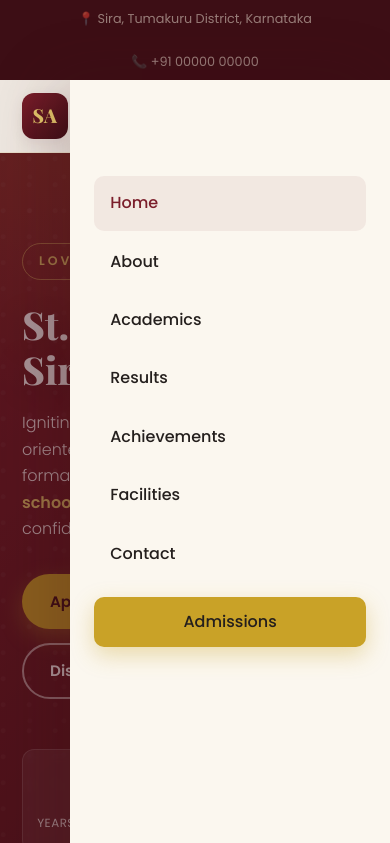
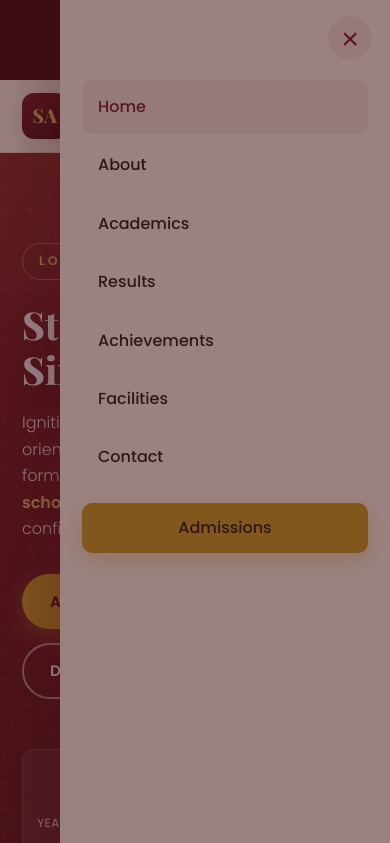
Before and after one commit to VincentThrives/st-annes-sira, a plain HTML site: page index.html in a window 390 px wide. Both pictures are taken after a click on the button "Toggle menu". Shown: the top 843 px of the page. Drawn offline with nearby package versions, Linux system fonts and the light colour scheme.

Commit message:
Fix mobile nav: off-canvas drawer, in-panel close button, scroll lock
- Disable navbar backdrop-filter on mobile so the fixed drawer anchors to
  the viewport instead of collapsing inside the 72px navbar
- Add explicit X close button inside the menu panel
- Lock body scroll while menu is open; prevent horizontal-scroll leak
- Lower back-to-top trigger to 400px and reset menu on resize to desktop

```diff
--- a/index.html
+++ b/index.html
@@ -35,6 +35,7 @@
       </a>
 
       <nav class="nav__links" id="navLinks">
+        <button class="nav__close" id="navClose" aria-label="Close menu">&times;</button>
         <a href="#home">Home</a>
         <a href="#about">About</a>
         <a href="#offer">Academics</a>
--- a/script.js
+++ b/script.js
@@ -197,6 +197,7 @@
   /* ---------- Mobile nav ---------- */
   const toggle = $("#navToggle");
   const links = $("#navLinks");
+  const navClose = $("#navClose");
   const backdrop = document.createElement("div");
   backdrop.className = "nav-backdrop";
   document.body.appendChild(backdrop);
@@ -205,20 +206,25 @@
     links.classList.remove("is-open");
     toggle.classList.remove("is-open");
     backdrop.classList.remove("is-open");
+    document.body.classList.remove("nav-open");
     toggle.setAttribute("aria-expanded", "false");
   }
   function openNav() {
     links.classList.add("is-open");
     toggle.classList.add("is-open");
     backdrop.classList.add("is-open");
+    document.body.classList.add("nav-open");
     toggle.setAttribute("aria-expanded", "true");
   }
   toggle.addEventListener("click", () => {
     links.classList.contains("is-open") ? closeNav() : openNav();
   });
+  if (navClose) navClose.addEventListener("click", closeNav);
   backdrop.addEventListener("click", closeNav);
   $$("#navLinks a").forEach((a) => a.addEventListener("click", closeNav));
   window.addEventListener("keydown", (e) => { if (e.key === "Escape") closeNav(); });
+  // Reset menu state when returning to desktop width
+  window.addEventListener("resize", () => { if (window.innerWidth > 920) closeNav(); });
 
   /* ---------- Navbar shadow + back-to-top ---------- */
   const nav = $("#nav");
@@ -226,7 +232,7 @@
   function onScroll() {
     const y = window.scrollY;
     nav.classList.toggle("is-scrolled", y > 10);
-    toTop.classList.toggle("is-visible", y > 600);
+    toTop.classList.toggle("is-visible", y > 400);
   }
   window.addEventListener("scroll", onScroll, { passive: true });
   onScroll();
--- a/styles.css
+++ b/styles.css
@@ -25,7 +25,7 @@
 
 * { margin: 0; padding: 0; box-sizing: border-box; }
 
-html { scroll-behavior: smooth; scroll-padding-top: 96px; }
+html { scroll-behavior: smooth; scroll-padding-top: 96px; overflow-x: hidden; }
 
 body {
   font-family: "Poppins", system-ui, -apple-system, sans-serif;
@@ -89,6 +89,7 @@ a { color: inherit; text-decoration: none; }
 .nav__links a:not(.btn):hover, .nav__links a.is-active:not(.btn) { color: var(--maroon); background: rgba(123, 30, 43, 0.07); }
 .nav__cta { margin-left: 8px; padding: 10px 20px !important; }
 
+.nav__close { display: none; }
 .nav__toggle { display: none; flex-direction: column; gap: 5px; background: none; border: 0; cursor: pointer; padding: 8px; }
 .nav__toggle span { width: 26px; height: 2.5px; background: var(--maroon); border-radius: 2px; transition: transform 0.3s var(--ease), opacity 0.3s; }
 .nav__toggle.is-open span:nth-child(1) { transform: translateY(7.5px) rotate(45deg); }
@@ -380,21 +381,33 @@ a { color: inherit; text-decoration: none; }
 
 /* ---------- Mobile nav ---------- */
 @media (max-width: 920px) {
+  /* backdrop-filter creates a containing block for fixed children, which would
+     trap the off-canvas panel inside the navbar — disable it on mobile. */
+  .nav, .nav.is-scrolled { backdrop-filter: none; -webkit-backdrop-filter: none; background: rgba(251, 247, 239, 0.98); }
   .nav__toggle { display: flex; }
   .nav__links {
-    position: fixed; inset: 0 0 0 auto; width: min(320px, 82vw); height: 100vh;
-    flex-direction: column; align-items: stretch; gap: 4px; padding: 96px 24px 24px;
-    background: var(--cream); box-shadow: -20px 0 60px rgba(61,14,21,0.2);
-    transform: translateX(100%); transition: transform 0.4s var(--ease); z-index: 99;
+    position: fixed; top: 0; right: 0; bottom: 0; width: min(330px, 86vw); height: 100%;
+    flex-direction: column; align-items: stretch; gap: 4px; padding: 80px 22px 28px;
+    background: var(--cream); box-shadow: -20px 0 60px rgba(61,14,21,0.28);
+    transform: translateX(100%); visibility: hidden;
+    transition: transform 0.4s var(--ease), visibility 0.4s; z-index: 101; overflow-y: auto;
   }
-  .nav__links.is-open { transform: translateX(0); }
+  .nav__links.is-open { transform: translateX(0); visibility: visible; }
   .nav__links a { padding: 14px 16px; font-size: 1rem; border-radius: 10px; }
-  .nav__cta { margin: 12px 0 0; text-align: center; }
+  .nav__cta { margin: 14px 0 0; text-align: center; }
+  .nav__close {
+    display: grid; place-items: center; position: absolute; top: 16px; right: 18px;
+    width: 44px; height: 44px; border: 0; border-radius: 50%; cursor: pointer;
+    background: rgba(123, 30, 43, 0.08); color: var(--maroon);
+    font-size: 1.9rem; line-height: 1; transition: background 0.2s;
+  }
+  .nav__close:hover { background: rgba(123, 30, 43, 0.16); }
   .nav-backdrop {
-    position: fixed; inset: 0; background: rgba(61,14,21,0.45); z-index: 98;
+    position: fixed; inset: 0; background: rgba(61, 14, 21, 0.5); z-index: 100;
     opacity: 0; visibility: hidden; transition: opacity 0.3s, visibility 0.3s;
   }
   .nav-backdrop.is-open { opacity: 1; visibility: visible; }
+  body.nav-open { overflow: hidden; }
 }
 
 @media (max-width: 540px) {
```
